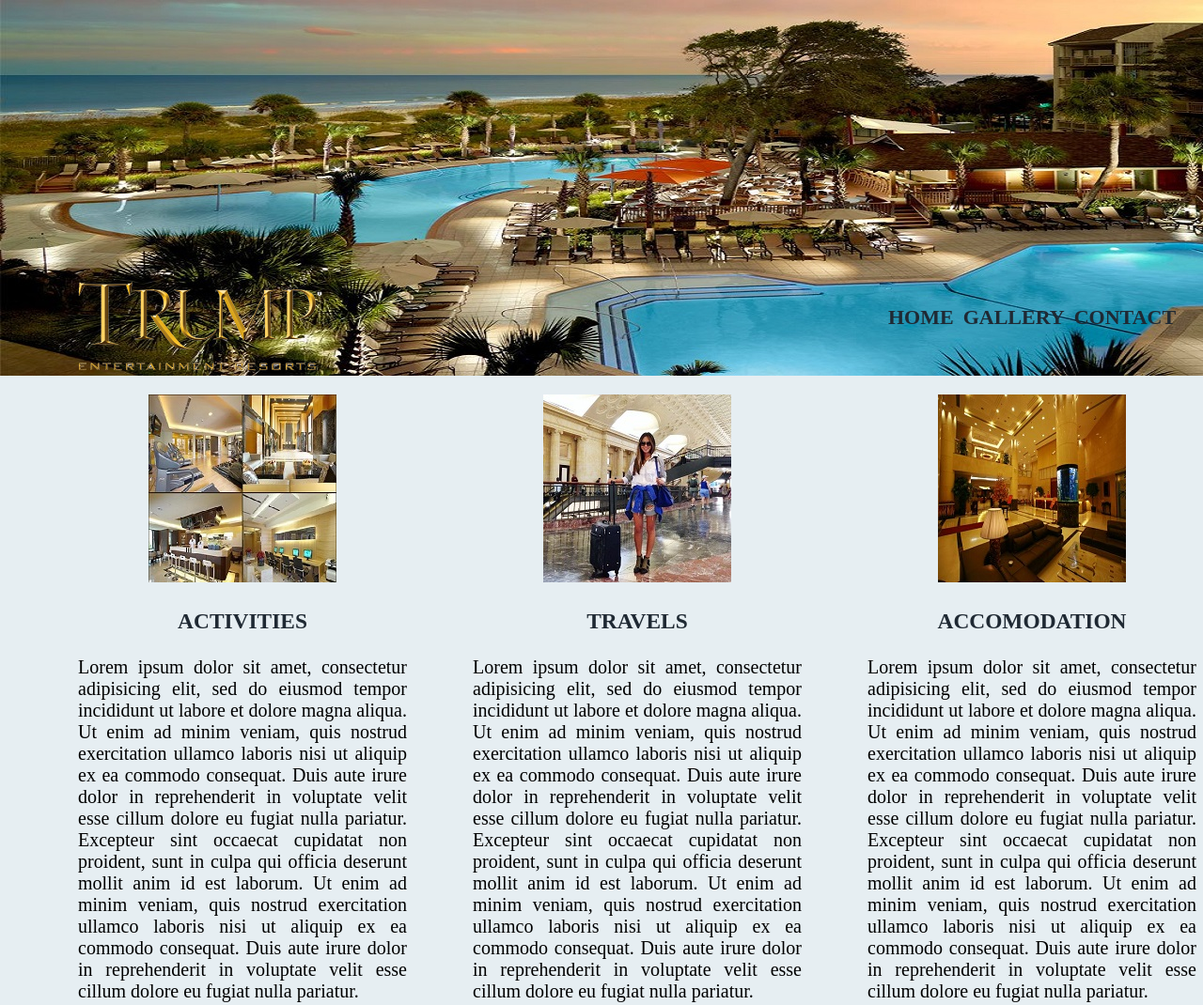
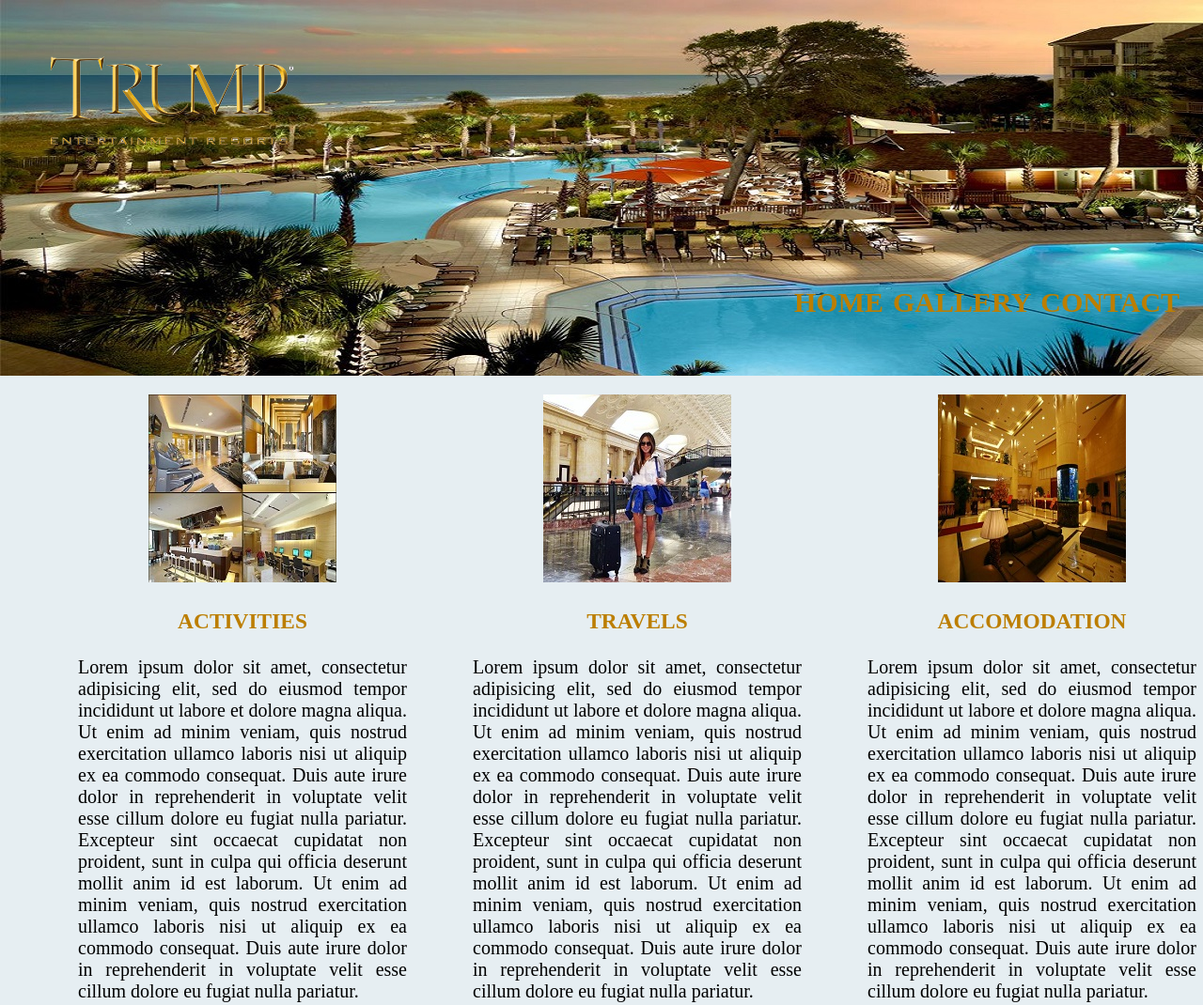
Before and after one commit to VictorSeun/resort, a plain HTML site: page index.html in a window 1280 px wide. Shown: the top 1070 px of the page at 94% size. Drawn offline with Linux system fonts and the light colour scheme.

Commit message:
branch updated

```diff
--- a/css/style.css
+++ b/css/style.css
@@ -14,15 +14,15 @@ body {
 }
 .logo {
 	position: absolute;
-	top: 240px;
-	left: 60px;
+	top: 0px;
+	left: 30px;
 	width: 300;
 	height: 140px;
 }
 .nav {
 	position: absolute;
-	top: 300px;
-	left: 900px;
+	top: 280px;
+	left: 800px;
 	height: 100px;
 }
 .main {
@@ -48,7 +48,7 @@ body {
 }
 */
 a:link, a:visited {
-    color: #1f2933;
+    color: #bc7e01;
     text-align: center;
     text-decoration: none;
     display: block;
@@ -62,7 +62,7 @@ a:hover, a:active {
 		float: left;
 		display: block;
 		padding: 5px 5px 5px 5px;
-		font-size: 22px;
+		font-size: 30px;
 		font-weight: bold;
 	}
 .footer {
```
